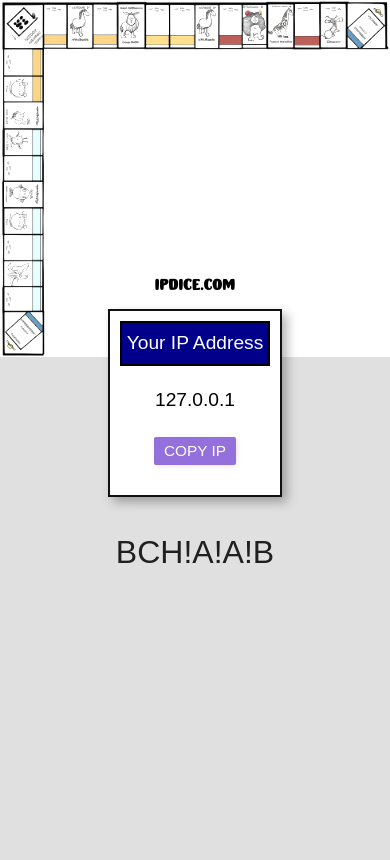
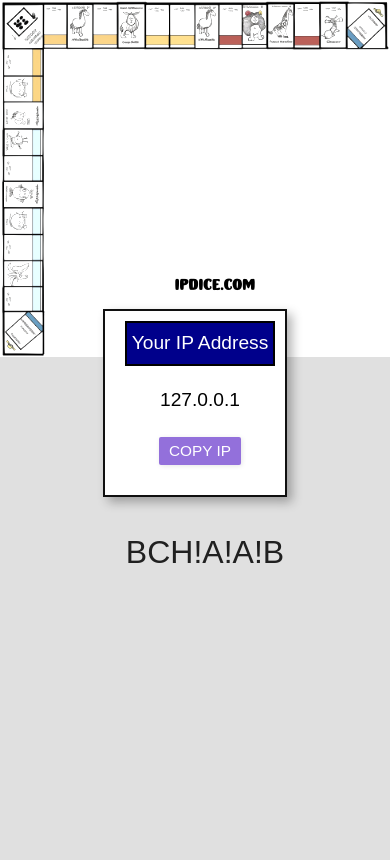
Before and after one commit to doritoes/ipdice.com, a PHP site: page / in a window 390 px wide. Run offline with PHP 8.4, Linux system fonts and the light colour scheme; some web fonts are replaced.

Commit message:
Update main.css

```diff
--- a/app/static/styles/main.css
+++ b/app/static/styles/main.css
@@ -104,9 +104,17 @@ button:hover {
   }
   h1 {
     font-size: 1em;
+    padding-left: 20px;
   }
   header {
-   margin-top: 10px;
+    margin-top: 10px;
+    padding-left: 20px;
+  }
+  main {
+    padding-left: 20px;
+  }
+  footer {
+    padding-left: 20px;
   }
   .ipaddress {
     color: #202020;
```
